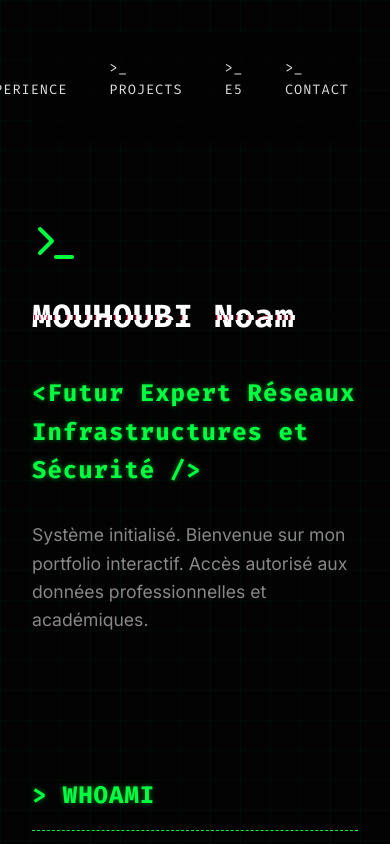
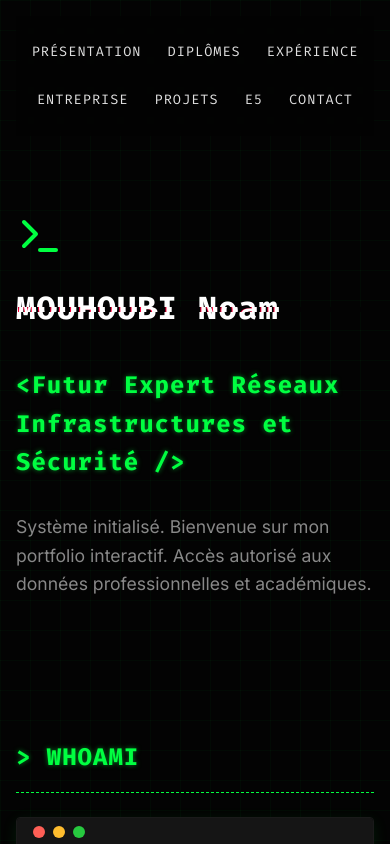
Before and after one commit to 972p/Portfolio-Noam, a React (Vite) app: page / in a window 390 px wide. Shown: the top 844 px of the page. Built offline with nearby package versions, Linux system fonts and the light colour scheme.

Commit message:
Add Entreprise section (Ayming) and improve mobile responsiveness

```diff
--- a/src/App.jsx
+++ b/src/App.jsx
@@ -6,6 +6,7 @@ import Experience from './components/Experience';
 import Projects from './components/Projects';
 import Diplomas from './components/Diplomas';
 import E5 from './components/E5';
+import Entreprise from './components/Entreprise';
 import Contact from './components/Contact';
 
 function App() {
@@ -18,6 +19,7 @@ function App() {
                     <About />
                     <Diplomas />
                     <Experience />
+                    <Entreprise />
                     <Projects />
                     <E5 />
                 </main>
--- /dev/null
+++ b/src/components/Entreprise.jsx
@@ -0,0 +1,52 @@
+import React from 'react';
+import { Building2, Users, Globe, Briefcase } from 'lucide-react';
+
+function Entreprise() {
+    return (
+        <section id="entreprise">
+            <div className="cyber-header">
+                <h2 className="text-neon">&gt; ENTREPRISE_ACCUEIL</h2>
+            </div>
+
+            <p className="mb-4 text-secondary">
+                Mon expérience au sein d'Ayming, une société de conseil en performance business.
+            </p>
+
+            <div className="grid grid-cols-2">
+                <div className="cyber-box">
+                    <Building2 className="mb-2" color="#0ae" size={32} />
+                    <h3 className="mb-2">Société Française</h3>
+                    <p className="text-secondary" style={{ fontSize: '0.9rem' }}>
+                        Siège social situé à Levallois-Perret (92044).
+                    </p>
+                </div>
+
+                <div className="cyber-box">
+                    <Users className="mb-2" color="#00ff41" size={32} />
+                    <h3 className="mb-2">1 250 Collaborateurs</h3>
+                    <p className="text-secondary" style={{ fontSize: '0.9rem' }}>
+                        Présence à travers le monde entier.
+                    </p>
+                </div>
+
+                <div className="cyber-box">
+                    <Globe className="mb-2" color="#ff003c" size={32} />
+                    <h3 className="mb-2">+15 000 Clients</h3>
+                    <p className="text-secondary" style={{ fontSize: '0.9rem' }}>
+                        Une clientèle internationale accompagnée dans son développement.
+                    </p>
+                </div>
+
+                <div className="cyber-box">
+                    <Briefcase className="mb-2" color="#ffbd2e" size={32} />
+                    <h3 className="mb-2">145 M€ de CA</h3>
+                    <p className="text-secondary" style={{ fontSize: '0.9rem' }}>
+                        Chiffre d'affaires généré en 2021.
+                    </p>
+                </div>
+            </div>
+        </section>
+    );
+}
+
+export default Entreprise;
--- a/src/components/Navbar.jsx
+++ b/src/components/Navbar.jsx
@@ -3,12 +3,13 @@ import React from 'react';
 function Navbar() {
     return (
         <nav>
-            <a href="#about">&gt;_ ABOUT</a>
-            <a href="#diplomas">&gt;_ DIPLOMAS</a>
-            <a href="#experience">&gt;_ EXPERIENCE</a>
-            <a href="#projects">&gt;_ PROJECTS</a>
-            <a href="#e5">&gt;_ E5</a>
-            <a href="#contact">&gt;_ CONTACT</a>
+            <a href="#about">Présentation</a>
+            <a href="#diplomas">Diplômes</a>
+            <a href="#experience">Expérience</a>
+            <a href="#entreprise">Entreprise</a>
+            <a href="#projects">Projets</a>
+            <a href="#e5">E5</a>
+            <a href="#contact">Contact</a>
         </nav>
     );
 }
--- a/src/index.css
+++ b/src/index.css
@@ -126,6 +126,13 @@ h6 {
     padding: 2rem;
     max-width: 1200px;
     margin: 0 auto;
+}
+
+/* Base Mobile Responsive Changes */
+@media (max-width: 768px) {
+    .app-container {
+        padding: 1rem;
+    }
 }
 
 .cyber-box {
@@ -573,6 +580,16 @@ nav {
     backdrop-filter: blur(5px);
     z-index: 100;
     padding-top: 1rem;
+    flex-wrap: wrap;
+    /* Allows wrap on mobile */
+}
+
+@media (max-width: 768px) {
+    nav {
+        justify-content: center;
+        gap: 0.5rem;
+        padding-bottom: 1rem;
+    }
 }
 
 nav a {
@@ -597,6 +614,13 @@ section {
     padding-top: 4rem;
     margin-bottom: 5rem;
     animation: fadeIn 1s ease-out;
+}
+
+@media (max-width: 768px) {
+    section {
+        padding-top: 2rem;
+        margin-bottom: 3rem;
+    }
 }
 
 @keyframes fadeIn {
```
